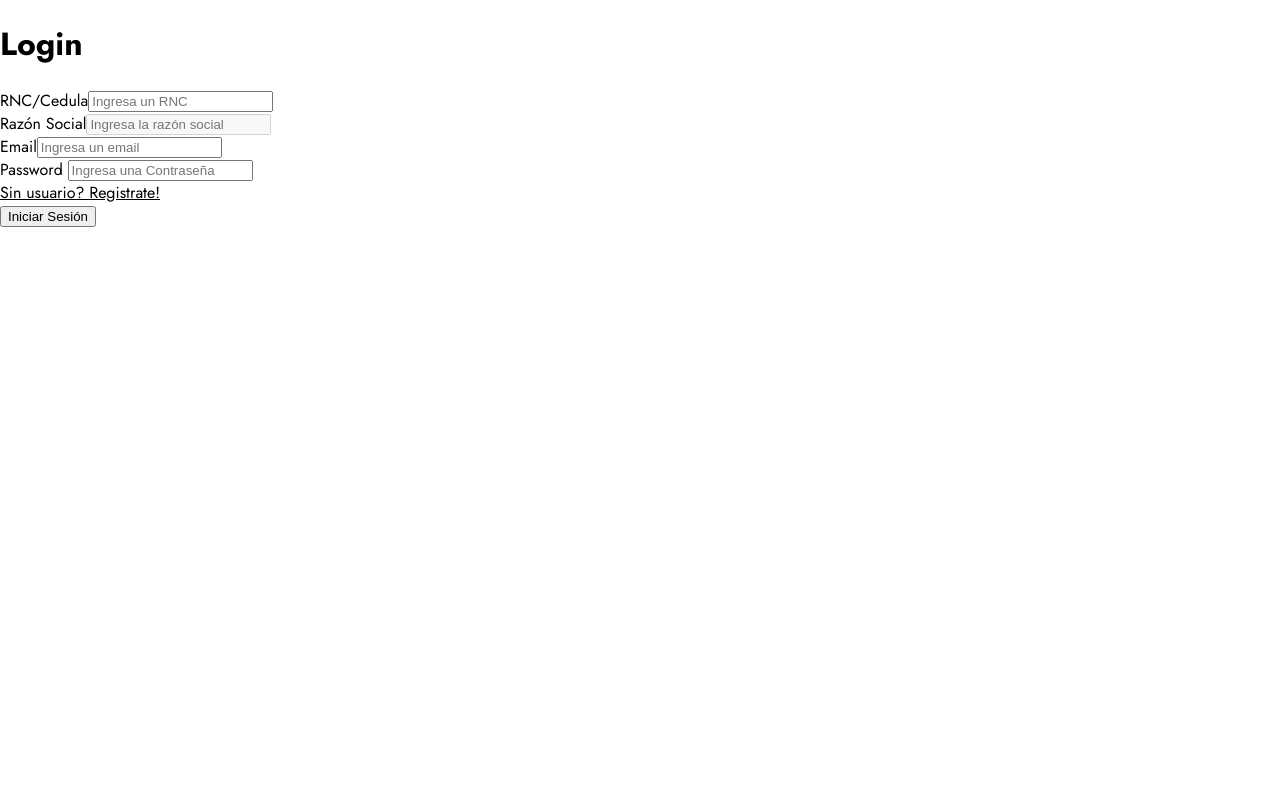
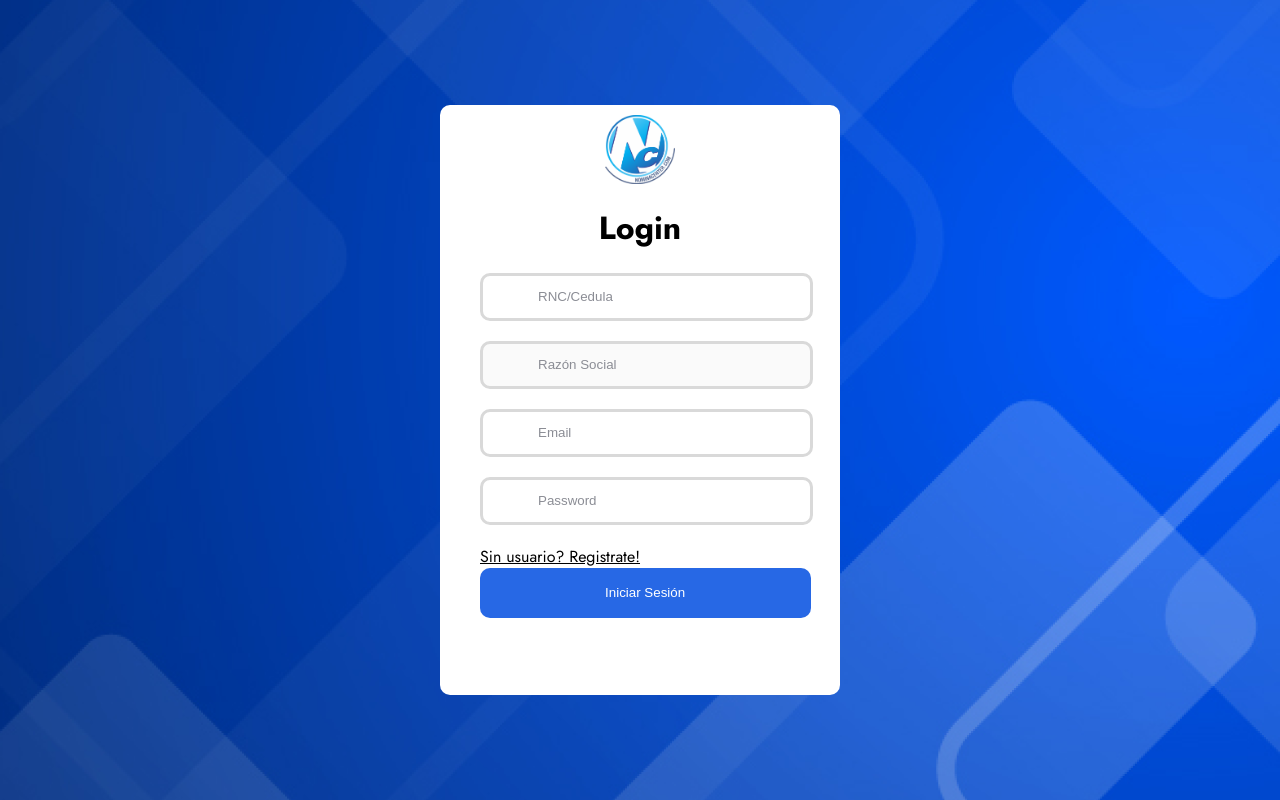
Before and after one commit to ismaeldcent04/Nomina_Center-LandingPage, a React (Vite) app: page /login in a window 1280 px wide. Built offline with nearby package versions, Linux system fonts and the light colour scheme; a web font is replaced by a local one.

Commit message:
Styling the login page

```diff
--- /dev/null
+++ b/src/Components/Pages/LoginPage.css
@@ -0,0 +1,80 @@
+:root{
+    box-sizing: border-box;
+}
+
+body{
+    margin: 0;
+    width: 100vw;
+
+    overflow-x: hidden;
+    font-family: "Jost", sans-serif;
+    background-image: url("../../assets/LoginPage.png");
+
+}
+#login{
+    width: 100%;
+    height: 100vh;
+    display: flex;
+    justify-content: center;
+    align-items: center;
+}
+
+.login_form{
+    padding-top:10px ;
+    background-color: white;
+    width: 400px;
+    height: 580px;
+    border-radius: 10px;
+}
+
+.login_form h1{
+    text-align: center;
+}
+
+.login_header{
+    display: flex;
+    flex-direction: column ;
+    align-items: center;
+}
+
+.logo_img{
+
+    width: 70px;
+}
+
+.login_form form{
+    width: 80%;
+    margin: 0 auto;
+}
+
+
+.login_form input{
+    padding-left:5px;
+    width: 100%;
+    height: 40px;
+    margin-bottom: 20px;
+    border: 3px solid #D9D9D9;
+    border-radius: 10px;
+    margin-left: auto;
+    margin-right: auto;
+}
+
+.login_form input::placeholder{
+    position: relative;
+    color: #8B8D95;
+    left: 50px;
+}
+.login_form input[type="submit"]{
+    border: none;
+    margin-bottom: 10px;
+    width: 103.5%;
+    height: 50px;
+    color: white;
+    background-color: #2768E5;
+}
+
+.login_form span{
+    width: 100%;
+    color: red;
+    font-size: smaller;
+}
--- a/src/Components/Pages/LoginPage.jsx
+++ b/src/Components/Pages/LoginPage.jsx
@@ -1,8 +1,8 @@
 import { useRef, useState } from "react"
 import { Link } from "react-router-dom"
 import { getEmpresaByRnc, getEmpresas, getUserByEmail, updateUsuario } from "../../Services";
-
-
+import "./LoginPage.css";
+import logoimg from "../../assets/LOGO NOMINA CENTER (.com).png"
 export const LoginPage = ()=>{
 
     const rncRef = useRef();
@@ -40,36 +40,42 @@ export const LoginPage = ()=>{
             if(!errorMessage){
                 const updatedUser = await updateUsuario(checkedUserEmail.oid);
                 console.log(updatedUser);
-                window.location.href = "http://localhost:4412/AutoLogin.aspx?UserName=Admin&Password=&DataBase=NCEjemplo";
+                window.location.href = `http://localhost:4412/AutoLogin.aspx?UserName=Admin&Password=&DataBase=NC${empresa.rnc}`;
             }
 
         }else{
-            setLoginError("Usuario o contraseña incorrecta, por favor intente de nuevo con credenciales validas.")
+            setLoginError("Email o contraseña incorrecta, por favor intente de nuevo con credenciales validas.")
         }
     }
     return(
         <div id="login">
-            <h1>Login</h1>
-            <form onSubmit={handleLogin}>
+            <div className="login_form">
+              <div className="login_header">
+                <img src={logoimg} className="logo_img"/>
+                <h1>Login</h1>
+              </div>
+             <form onSubmit={handleLogin}>
                 <div>
-                 <label>RNC/Cedula<input type="text" placeholder="Ingresa un RNC" onChange={handleRNC} ref={rncRef}/></label>
+                 <label><input type="text" placeholder="RNC/Cedula" onChange={handleRNC} ref={rncRef}/></label>
                  {errorMessage && <span>{errorMessage}</span>}
                 </div>
                 <div>
-                 <label>Razón Social<input type="text" disabled placeholder="Ingresa la razón social" onChange={handleRNC} value={razonS} /></label>
+                 <label><input type="text" disabled placeholder="Razón Social" onChange={handleRNC} value={razonS} /></label>
                 </div>
                 <div>
-                 <label>Email<input type="email" placeholder="Ingresa un email" onChange={handleEmail} value={email} /></label>
+                 <label><input type="email" placeholder="Email" onChange={handleEmail} value={email} /></label>
                 </div>
                 <div>
-                <label>Password <input type="password" placeholder="Ingresa una Contraseña" onChange={handlePassword} value={password}/></label>
+                <label> <input type="password" placeholder="Password" onChange={handlePassword} value={password}/></label>
                 </div>
                 <Link to={"/register"}>Sin usuario? Registrate!</Link>
                 <div>
-                <input type="submit" value={"Iniciar Sesión"}/>
+                <label><input type="submit" value={"Iniciar Sesión"}/></label>
+                {loginError && <span>{loginError}</span>}
                 </div>
-                {loginError && <span>{loginError}</span>}
-            </form>
+
+             </form>
+            </div>
         </div>
     )
 }
--- /dev/null
+++ b/src/Components/Pages/RegisterPage.css
@@ -0,0 +1,11 @@
+:root{
+    box-sizing: border-box;
+}
+
+body{
+    margin: 0;
+    width: 100vw;
+    overflow-x: hidden;
+    font-family: "Jost", sans-serif;
+    background-image: url("../../assets/LoginPage.png");
+}
--- a/src/Components/Pages/RegisterPage.jsx
+++ b/src/Components/Pages/RegisterPage.jsx
@@ -1,6 +1,7 @@
 import { useEffect, useRef, useState } from "react";
 import { Link } from "react-router-dom";
 import { addEmpresas, addUser, getEmpresas, getTaxByRnc, getUsers } from "../../Services";
+import "./RegisterPage.css";
 // import connection from "../../Services";
 // import { Request } from "tedious";
 
@@ -24,8 +25,8 @@ export const RegisterPage = () => {
   const [nombre, setNombre] = useState();
   const [direccion, setDireccion] = useState();
   const [telefono, setTelefono] = useState();
-  const [password, setPassword] = useState();
-  const [cpassword, setCPassword] = useState();
+  const [password, setPassword] = useState("");
+  const [cpassword, setCPassword] = useState("");
   const [taxId, setTaxId] = useState();
   const [rncIsValid, setRncIsValid] = useState(true);
   const [emailIsValid, setEmailIsValid] = useState(true);
@@ -278,7 +279,7 @@ export const RegisterPage = () => {
         <div>
           <Link to={"/login"}>Registrado? Inicia sesión</Link>
         </div>
-        <input disabled={!cPasswordIsValid} type="submit" value={"Registrarse"}/>
+        <input disabled={(password != cpassword) || password?.length == 0|| cpassword?.length == 0} type="submit" value={"Registrarse"}/>
       </form>
     </div>
   );
```
Also changed, not shown: src/assets/LoginPage.png (added).
